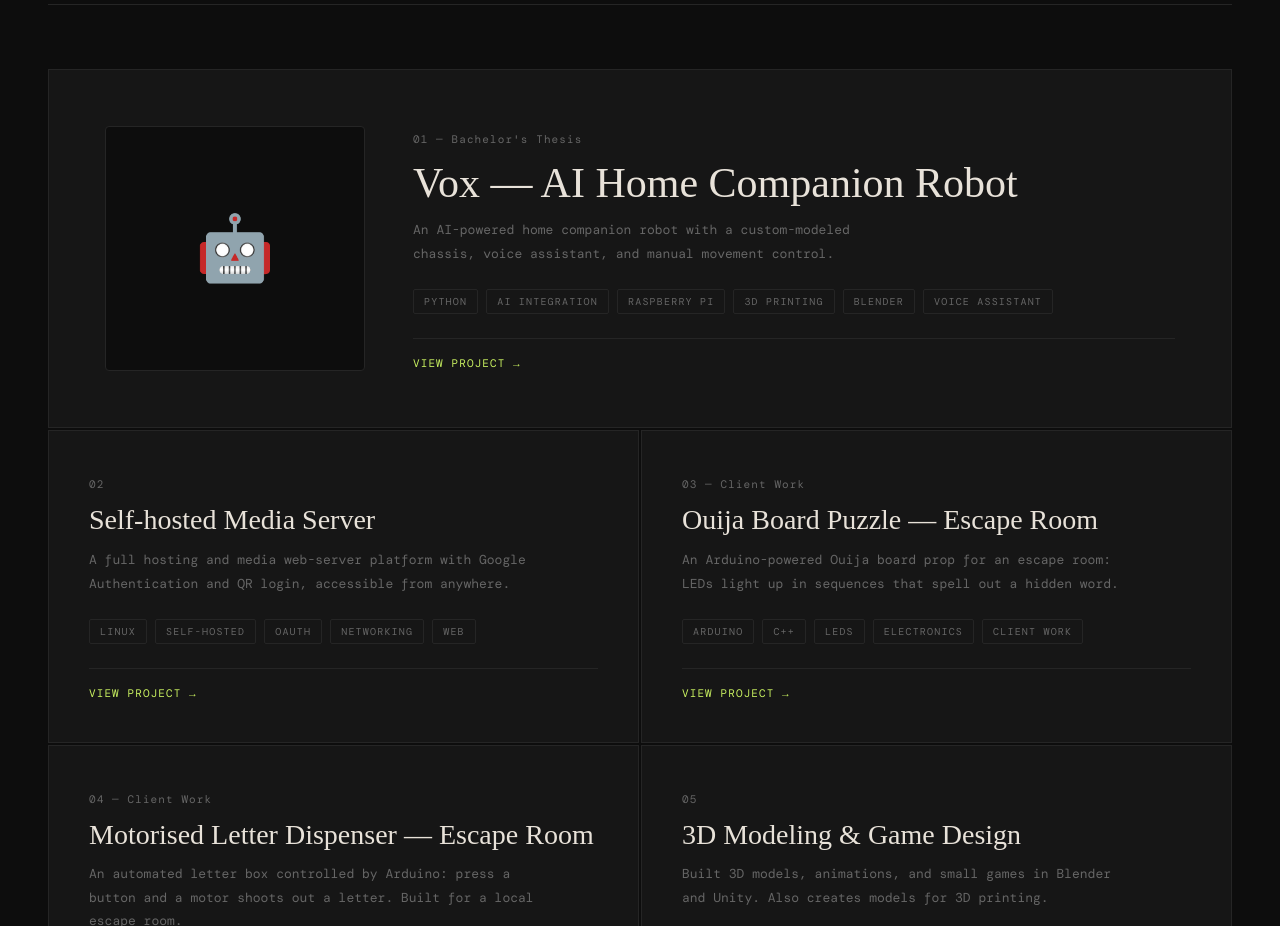
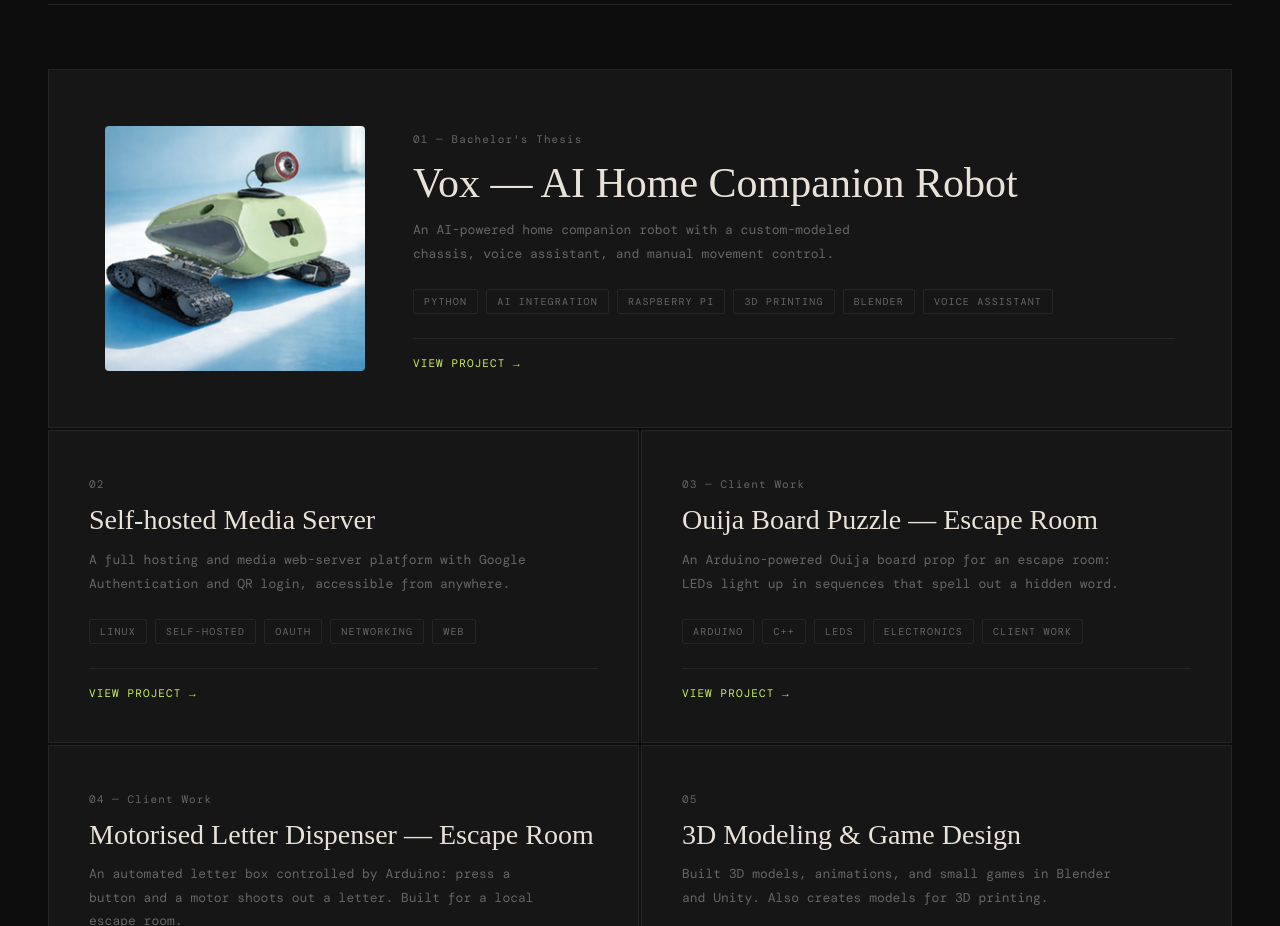
Before and after one commit to vruukz/portfolio, a Next.js app: page / in a window 1280 px wide. Shown: the part 1000-1926 px from the top of the page. Built offline with nearby package versions, Linux system fonts and the light colour scheme; a web font is replaced by a local one.

Commit message:
add vox photo to homepage and project page

```diff
--- a/app/page.tsx
+++ b/app/page.tsx
@@ -108,9 +108,12 @@ export default function Home() {
               className="card-hover"
             >
               {i === 0 && (
-                <div style={{ width: 260, flexShrink: 0, background: 'var(--bg)', border: '1px solid var(--border)', borderRadius: 4, display: 'flex', alignItems: 'center', justifyContent: 'center', minHeight: 180, fontSize: 64 }}>
-                  {p.emoji}
-                </div>
+                <div style={{ width: 260, flexShrink: 0, borderRadius: 4, overflow: 'hidden', minHeight: 180 }}>
+  {p.slug === 'vox'
+    ? <img src="/images/vox.png" alt="Vox robot" style={{ width: '100%', height: '100%', objectFit: 'cover' }} />
+    : <div style={{ width: '100%', height: '100%', background: 'var(--bg)', border: '1px solid var(--border)', display: 'flex', alignItems: 'center', justifyContent: 'center', fontSize: 64 }}>{p.emoji}</div>
+  }
+</div>
               )}
               <div style={{ flex: 1 }}>
                 <span style={{ fontSize: 11, color: 'var(--muted)', letterSpacing: '0.1em' }}>{p.num}{p.label ? ` — ${p.label}` : ''}</span>
```
